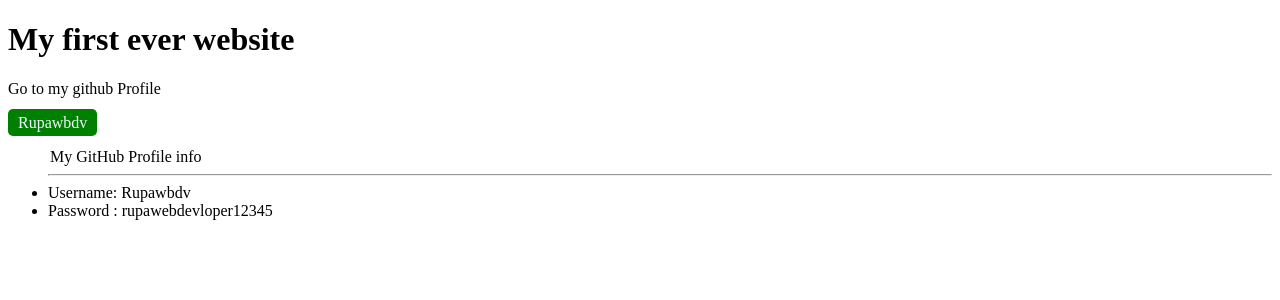
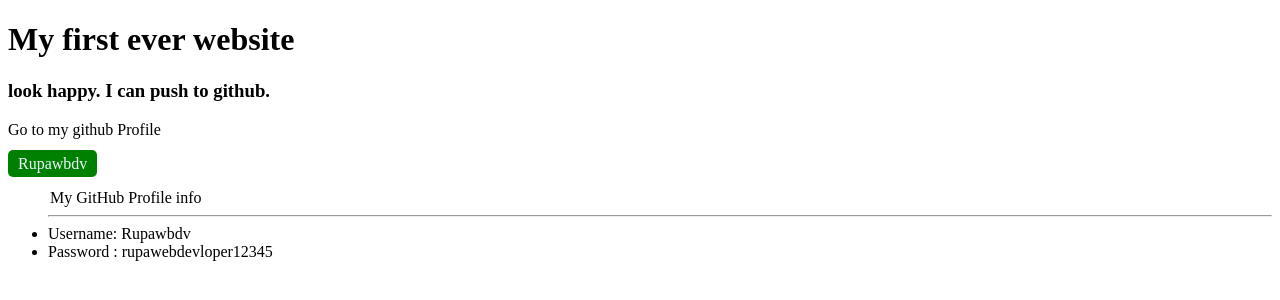
Before and after one commit to Rupawbdv/my-first-website, a plain HTML site: page index.html in a window 1280 px wide. Drawn offline with Linux system fonts and the light colour scheme.

Commit message:
learned github

```diff
--- a/index.html
+++ b/index.html
@@ -20,6 +20,7 @@
 
 <body>
     <h1>My first ever website</h1>
+    <h3>look happy. I can push to github.</h3>
     <p>Go to my github Profile</p>
    <a href="https://github.com/Rupawbdv/" class="button"> Rupawbdv </a>
 
```
